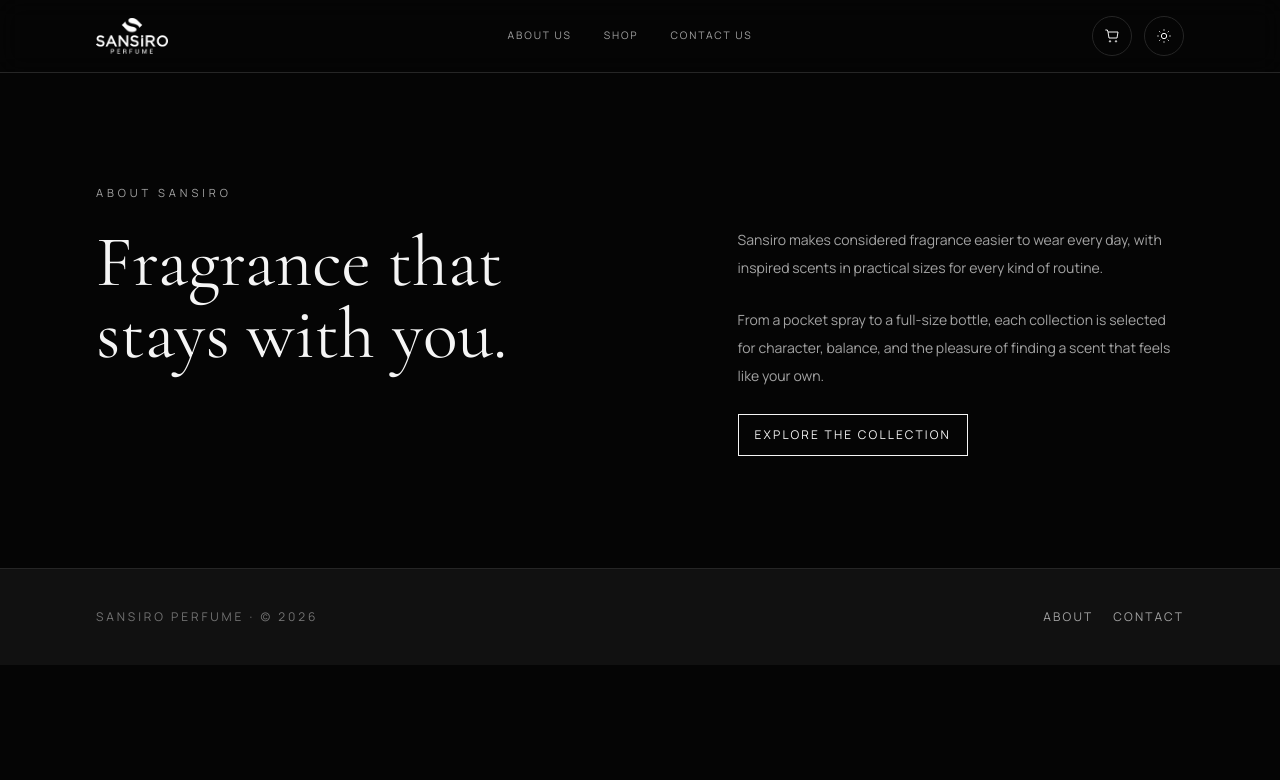
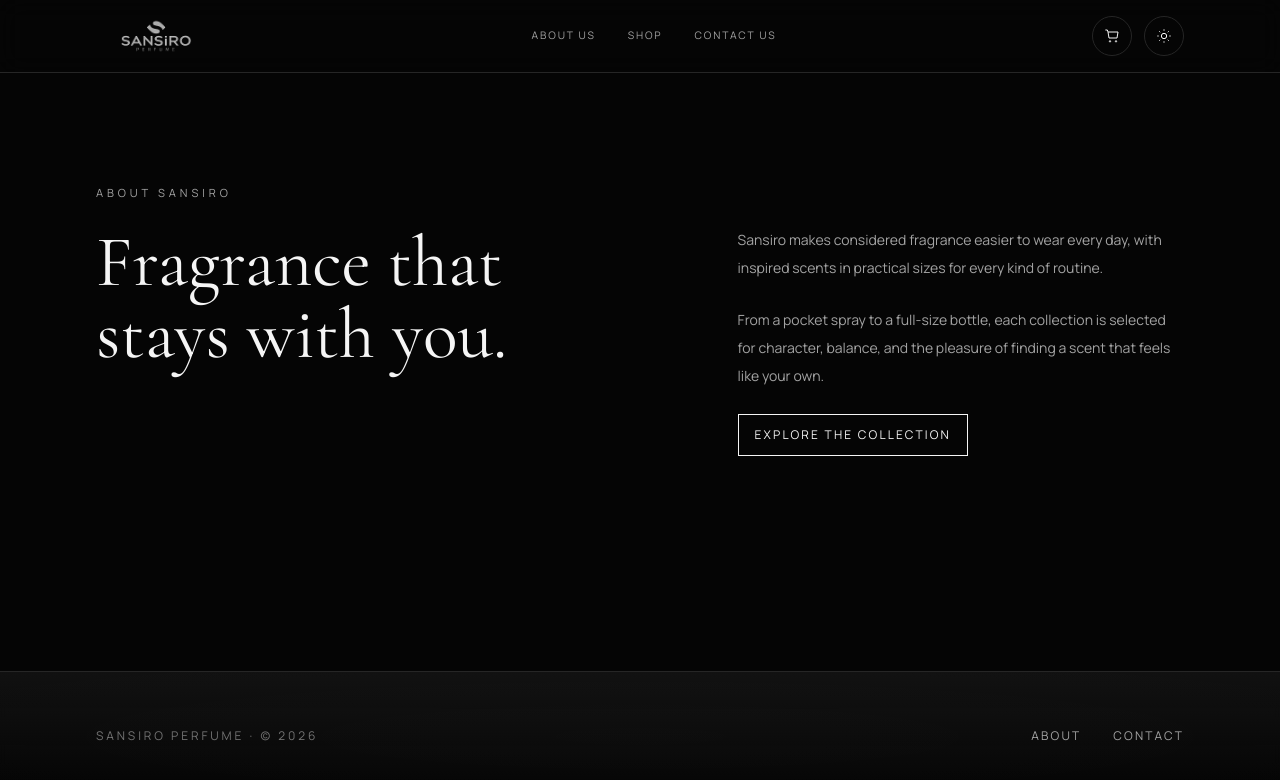
Before and after one commit to MuraguriBrandon/sansiro-perfume, a Next.js app: page /about in a window 1280 px wide. Shown: the top 780 px of the page. Built offline with nearby package versions, Linux system fonts and the light colour scheme.

Commit message:
Add theme-aware Sansiro logos

```diff
--- a/app/about/page.tsx
+++ b/app/about/page.tsx
@@ -4,9 +4,9 @@
 
 export default function AboutPage() {
   return (
-    <div className="min-h-screen bg-[var(--bg)] text-[var(--fg)]">
+    <div className="flex flex-col min-h-screen bg-[var(--bg)] text-[var(--fg)]">
       <Header />
-      <main className="mx-auto max-w-6xl px-5 py-16 sm:px-8 sm:py-28">
+      <main className="flex-grow mx-auto max-w-6xl px-5 py-16 sm:px-8 sm:py-28">
         <p className="text-[0.7rem] uppercase tracking-[0.35em] text-[var(--fg-muted)]">About Sansiro</p>
         <div className="mt-6 grid gap-12 lg:grid-cols-[1.1fr_0.9fr] lg:gap-24">
           <h1 className="font-display text-5xl leading-[0.95] sm:text-7xl">Fragrance that stays with you.</h1>
--- a/components/Footer.tsx
+++ b/components/Footer.tsx
@@ -2,14 +2,17 @@
 
 export function Footer() {
   return (
-    <footer className="border-t border-[var(--border)] bg-[var(--bg-elevated)]">
-      <div className="mx-auto flex max-w-6xl flex-col gap-5 px-5 py-10 sm:flex-row sm:items-center sm:justify-between sm:px-8">
+    <footer className="relative border-t border-[var(--border)] bg-gradient-to-b from-[var(--bg-elevated)] to-[rgba(0,0,0,0.3)] backdrop-blur-sm">
+      {/* Ambient glow effect */}
+      <div className="absolute inset-0 bg-gradient-radial from-[rgba(255,255,255,0.03)] to-transparent opacity-50 pointer-events-none" />
+
+      <div className="relative mx-auto flex max-w-6xl flex-col gap-8 px-5 py-12 sm:flex-row sm:items-center sm:justify-between sm:px-8 sm:py-14">
         <p className="text-xs uppercase tracking-[0.24em] text-[var(--fg-subtle)]">
           Sansiro Perfume · © {new Date().getFullYear()}
         </p>
-        <nav className="flex gap-5 text-xs uppercase tracking-[0.18em] text-[var(--fg-muted)]" aria-label="Footer navigation">
-          <Link href="/about" className="hover:text-[var(--fg)]">About</Link>
-          <Link href="/contact" className="hover:text-[var(--fg)]">Contact</Link>
+        <nav className="flex gap-8 text-xs uppercase tracking-[0.18em] text-[var(--fg-muted)]" aria-label="Footer navigation">
+          <Link href="/about" className="transition-all duration-300 ease-out hover:text-[var(--fg)] hover:tracking-widest">About</Link>
+          <Link href="/contact" className="transition-all duration-300 ease-out hover:text-[var(--fg)] hover:tracking-widest">Contact</Link>
         </nav>
       </div>
     </footer>
--- a/components/Header.tsx
+++ b/components/Header.tsx
@@ -19,14 +19,20 @@
     <header className="sticky top-0 z-50 border-b border-[var(--border)] bg-[var(--bg)]/90 backdrop-blur-md">
       <div className="mx-auto flex h-16 max-w-6xl items-center justify-between gap-4 px-5 sm:h-18 sm:gap-8 sm:px-8">
         <Link href="/" className="flex shrink-0 items-center gap-3" aria-label="Sansiro home">
-          <Image
-            src="/images/logo.png"
-            alt="Sansiro"
-            width={120}
-            height={48}
-            priority
-            className="h-8 w-auto sm:h-9"
-          />
+          <span className="relative block h-8 w-[120px] sm:h-9 sm:w-[120px]">
+            <Image
+              src={
+                theme === "dark"
+                  ? "/images/logo-darkmode.png"
+                  : "/images/logo-lightmode.png"
+              }
+              alt="Sansiro"
+              fill
+              priority
+              sizes="120px"
+              className="object-contain"
+            />
+          </span>
         </Link>
 
         <nav
--- a/tailwind.config.ts
+++ b/tailwind.config.ts
@@ -24,6 +24,9 @@
       height: {
         "18": "4.5rem",
       },
+      backgroundImage: {
+        "gradient-radial": "radial-gradient(var(--tw-gradient-stops))",
+      },
     },
   },
   plugins: [],
```
Also changed, not shown: public/images/logo-darkmode.png (added), public/images/logo-lightmode.png (added).
